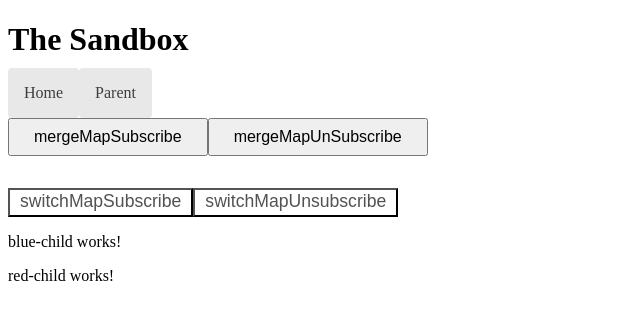
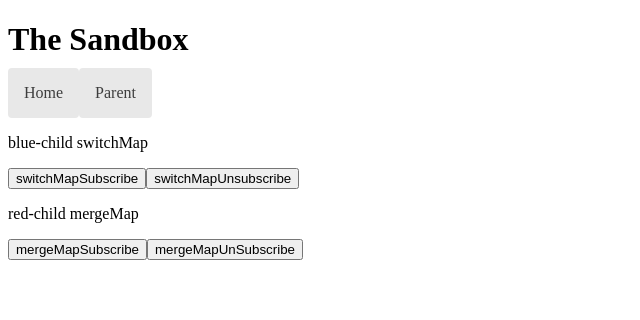
Before and after one commit to eigenman38/sandbox, an Angular app: page /parent in a window 1280 px wide. Shown: the top 320 px of the page, without its empty margins (0-640 px from the left). Built offline with nearby package versions, Linux system fonts and the light colour scheme.

Commit message:
added maps to children

```diff
--- a/src/app/blue-child/blue-child.component.html
+++ b/src/app/blue-child/blue-child.component.html
@@ -1 +1,9 @@
-<p>blue-child works!</p>
+<p>blue-child switchMap</p>
+
+<button class="switch-map" (click)="switchMapSubscribe()">
+  switchMapSubscribe
+</button>
+
+<button class="switch-map" (click)="switchMapUnsubscribe()">
+  switchMapUnsubscribe
+</button>
--- a/src/app/blue-child/blue-child.component.ts
+++ b/src/app/blue-child/blue-child.component.ts
@@ -1,15 +1,54 @@
-import { Component, OnInit } from '@angular/core';
+import { Component, ElementRef, OnDestroy, OnInit } from '@angular/core';
+import {
+  interval,
+  map,
+  Observable,
+  of,
+  Subject,
+  Subscription,
+  switchMap,
+  takeUntil,
+} from 'rxjs';
 
 @Component({
   selector: 'app-blue-child',
   templateUrl: './blue-child.component.html',
-  styleUrls: ['./blue-child.component.css']
+  styleUrls: ['./blue-child.component.css'],
 })
-export class BlueChildComponent implements OnInit {
+export class BlueChildComponent implements OnInit, OnDestroy {
+  private selector: string;
+  private destroyed$: Subject<boolean> = new Subject<boolean>();
 
-  constructor() { }
+  readonly letters = of('a', 'b', 'c');
+  private switchMapSubscription: Subscription | undefined;
+  private switchMapResult$: Observable<string> | undefined;
+
+  constructor(private elementRef: ElementRef) {
+    this.selector = elementRef.nativeElement.tagName;
+  }
 
   ngOnInit(): void {
+    console.log(`ngOnInit: ${this.selector}`);
+
+    this.switchMapResult$ = this.letters.pipe(
+      switchMap((x) => interval(1000).pipe(map((i) => x + i)))
+    );
+  }
+  ngOnDestroy(): void {
+    this.destroyed$.next(true);
+    this.destroyed$.unsubscribe();
+    console.log(`ngOnDestroy: ${this.selector}`);
   }
 
+  //switchMap
+  switchMapSubscribe() {
+    this.switchMapUnsubscribe();
+    this.switchMapSubscription = this.switchMapResult$
+      ?.pipe(takeUntil(this.destroyed$))
+      .subscribe((x) => console.log(x));
+  }
+
+  switchMapUnsubscribe() {
+    this.switchMapSubscription?.unsubscribe();
+  }
 }
--- a/src/app/parent/parent.component.html
+++ b/src/app/parent/parent.component.html
@@ -1,20 +1,3 @@
-<button class="merge-map-button" (click)="mergeMapSubscribe()">
-  mergeMapSubscribe
-</button>
-
-<button class="merge-map-button" (click)="mergeMapUnsubscribe()">
-  mergeMapUnSubscribe
-</button>
-
+<app-blue-child></app-blue-child>
 <br />
-
-<button class="switch-map" (click)="switchMapSubscribe()">
-  switchMapSubscribe
-</button>
-
-<button class="switch-map" (click)="switchMapUnsubscribe()">
-  switchMapUnsubscribe
-</button>
-
-<app-blue-child></app-blue-child>
 <app-red-child></app-red-child>
--- a/src/app/parent/parent.component.ts
+++ b/src/app/parent/parent.component.ts
@@ -8,17 +8,9 @@ import { mergeMap, map, switchMap, takeUntil } from 'rxjs/operators';
   styleUrls: ['./parent.component.css'],
 })
 export class ParentComponent implements OnInit, OnDestroy {
-  private mergeMapSubscription: Subscription | undefined;
-  private mergeMapResult$: Observable<string> | undefined;
-
-  private switchMapSubscription: Subscription | undefined;
-  private switchMapResult$: Observable<string> | undefined;
-
   private destroyed$: Subject<boolean> = new Subject<boolean>();
 
   private selector: string;
-
-  readonly letters = of('a', 'b', 'c');
 
   constructor(private elementRef: ElementRef) {
     this.selector = elementRef.nativeElement.tagName;
@@ -26,40 +18,10 @@ export class ParentComponent implements OnInit, OnDestroy {
 
   ngOnInit(): void {
     console.log(`ngOnInit: ${this.selector}`);
-    this.mergeMapResult$ = this.letters.pipe(
-      mergeMap((x) => interval(1000).pipe(map((i) => x + i)))
-    );
-
-    this.switchMapResult$ = this.letters.pipe(
-      switchMap((x) => interval(1000).pipe(map((i) => x + i)))
-    );
   }
   ngOnDestroy(): void {
     this.destroyed$.next(true);
     this.destroyed$.unsubscribe();
     console.log(`ngOnDestroy: ${this.selector}`);
   }
-
-  mergeMapSubscribe() {
-    this.mergeMapUnsubscribe();
-    this.mergeMapResult$
-      ?.pipe(takeUntil(this.destroyed$))
-      .subscribe((x) => console.log(x));
-  }
-
-  mergeMapUnsubscribe() {
-    this.mergeMapSubscription?.unsubscribe();
-  }
-
-  //switchMap
-  switchMapSubscribe() {
-    this.switchMapUnsubscribe();
-    this.switchMapResult$
-      ?.pipe(takeUntil(this.destroyed$))
-      .subscribe((x) => console.log(x));
-  }
-
-  switchMapUnsubscribe() {
-    this.switchMapSubscription?.unsubscribe();
-  }
 }
--- a/src/app/red-child/red-child.component.html
+++ b/src/app/red-child/red-child.component.html
@@ -1 +1,9 @@
-<p>red-child works!</p>
+<p>red-child mergeMap</p>
+
+<button class="merge-map-button" (click)="mergeMapSubscribe()">
+  mergeMapSubscribe
+</button>
+
+<button class="merge-map-button" (click)="mergeMapUnsubscribe()">
+  mergeMapUnSubscribe
+</button>
--- a/src/app/red-child/red-child.component.ts
+++ b/src/app/red-child/red-child.component.ts
@@ -1,15 +1,54 @@
-import { Component, OnInit } from '@angular/core';
+import { Component, ElementRef, OnDestroy, OnInit } from '@angular/core';
+import {
+  interval,
+  map,
+  mergeMap,
+  Observable,
+  of,
+  Subject,
+  Subscription,
+  takeUntil,
+} from 'rxjs';
 
 @Component({
   selector: 'app-red-child',
   templateUrl: './red-child.component.html',
-  styleUrls: ['./red-child.component.css']
+  styleUrls: ['./red-child.component.css'],
 })
-export class RedChildComponent implements OnInit {
+export class RedChildComponent implements OnInit, OnDestroy {
+  private selector: string;
+  private destroyed$: Subject<boolean> = new Subject<boolean>();
 
-  constructor() { }
+  readonly letters = of('a', 'b', 'c');
+  private mergeMapSubscription: Subscription | undefined;
+  private mergeMapResult$: Observable<string> | undefined;
+
+  constructor(private elementRef: ElementRef) {
+    this.selector = elementRef.nativeElement.tagName;
+  }
 
   ngOnInit(): void {
+    console.log(`ngOnInit: ${this.selector}`);
+
+    this.mergeMapResult$ = this.letters.pipe(
+      mergeMap((x) => interval(1000).pipe(map((i) => x + i)))
+    );
   }
 
+  ngOnDestroy(): void {
+    this.destroyed$.next(true);
+    this.destroyed$.unsubscribe();
+    console.log(`ngOnDestroy: ${this.selector}`);
+  }
+
+  mergeMapSubscribe() {
+    this.mergeMapUnsubscribe();
+    this.mergeMapSubscription = this.mergeMapResult$
+      ?.pipe(takeUntil(this.destroyed$))
+      .subscribe((x) => console.log(x));
+  }
+
+  mergeMapUnsubscribe() {
+    this.mergeMapSubscription?.unsubscribe();
+  }
 }
```
